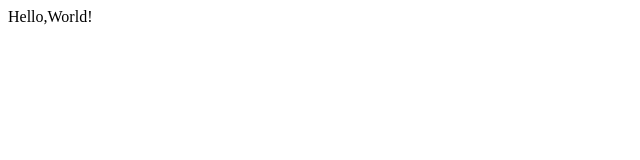
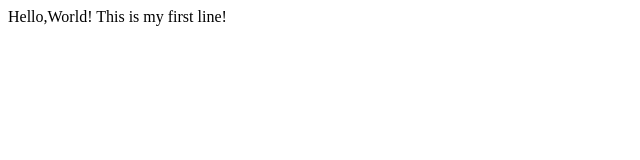
Before and after one commit to srikanthpanuganti/lecture1, a plain HTML site: page index.html in a window 1280 px wide. Shown: the whole page, without its empty margins (0-640 px from the left). Drawn offline with Linux system fonts and the light colour scheme.

Commit message:
updated first line

```diff
--- a/index.html
+++ b/index.html
@@ -6,6 +6,6 @@
                         </title>
                 </head>
                 <body>
-                        Hello,World!
+                        Hello,World! This is my first line!
                 </body>
         </html>
```
